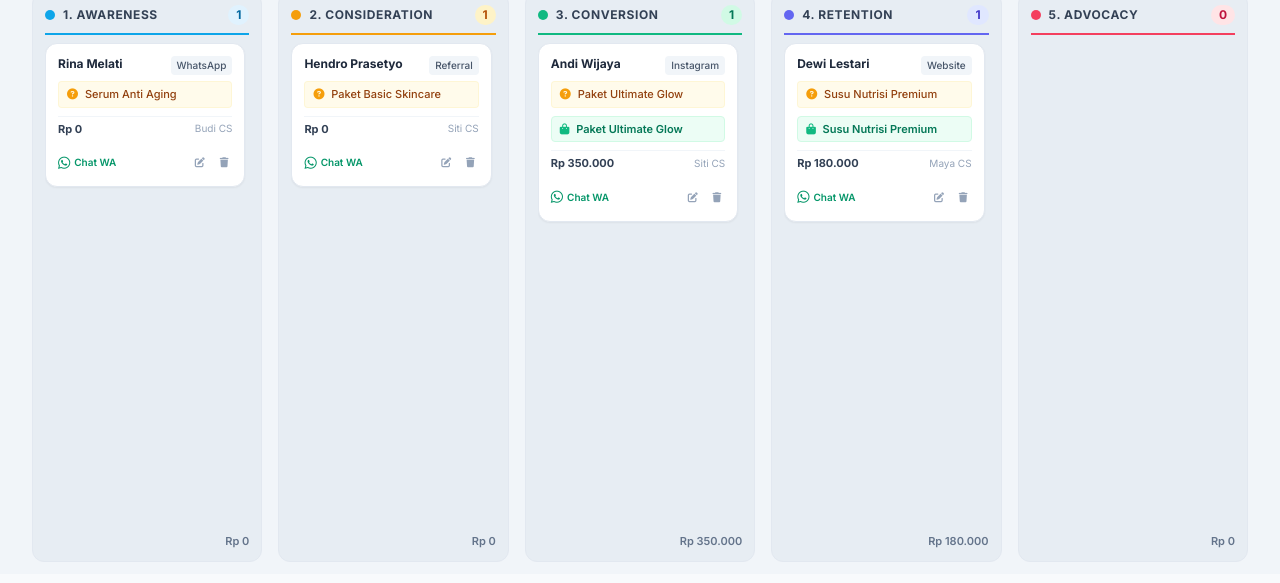
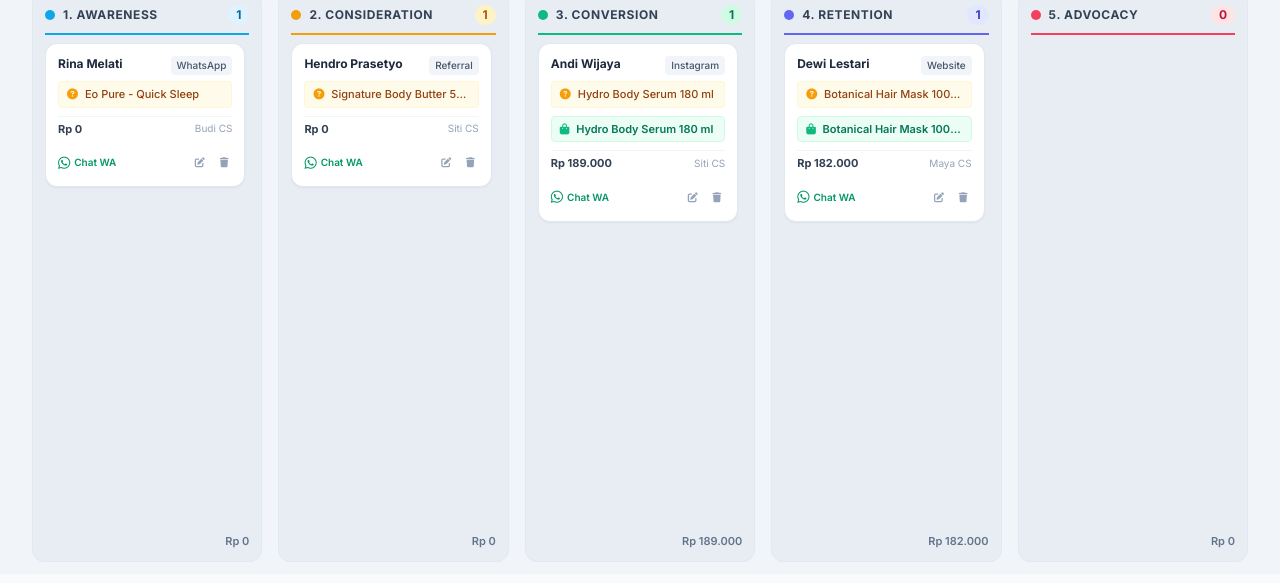
Before and after one commit to SeamSky03/NexusCRM, a plain HTML site: page index.html in a window 1280 px wide. Shown: the part 226-809 px from the top of the page. Drawn offline with nearby package versions, Linux system fonts and the light colour scheme.

Commit message:
Update index.html

```diff
--- a/index.html
+++ b/index.html
@@ -662,7 +662,7 @@
 
         <div>
           <label class="block font-semibold text-slate-700 mb-1">Kategori Produk</label>
-          <input type="text" id="prodCategory" placeholder="Contoh: Skincare, Elektronik, Jasa" class="w-full px-3 py-2 border border-slate-300 rounded-lg focus:ring-2 focus:ring-emerald-500">
+          <input type="text" id="prodCategory" placeholder="Contoh: Skincare, Essential Oil, Aksesoris" class="w-full px-3 py-2 border border-slate-300 rounded-lg focus:ring-2 focus:ring-emerald-500">
         </div>
 
         <div class="flex justify-end space-x-3 pt-3 border-t border-slate-200">
@@ -675,17 +675,48 @@
 
   <!-- JAVASCRIPT APP LOGIC -->
   <script>
-    // Initial State & Initial Dummy Data
+    // Initial State & Initial Data dari Gambar
     let activeUser = 'Admin';
     let gsheetWebhookUrl = localStorage.getItem('nexus_gsheet_url') || '';
     let autoSyncEnabled = localStorage.getItem('nexus_auto_sync') === 'true';
 
-    let products = JSON.parse(localStorage.getItem('nexus_products')) || [
-      { id: 'p1', name: 'Paket Basic Skincare', price: 150000, category: 'Skincare' },
-      { id: 'p2', name: 'Paket Ultimate Glow', price: 350000, category: 'Skincare' },
-      { id: 'p3', name: 'Serum Anti Aging Extra', price: 210000, category: 'Serum' },
-      { id: 'p4', name: 'Susu Nutrisi Premium', price: 180000, category: 'Health' }
+    let defaultProducts = [
+      { id: 'p1', name: 'Signature Body Butter 5 gr', price: 25000, category: 'Body Care' },
+      { id: 'p2', name: 'Signature Body Butter 50 gr', price: 194000, category: 'Body Care' },
+      { id: 'p3', name: 'Signature Body Butter 75 gr', price: 279000, category: 'Body Care' },
+      { id: 'p4', name: 'Signature Deodorant 30 gr', price: 148000, category: 'Body Care' },
+      { id: 'p5', name: 'Signature Deodorant 5 gr', price: 25000, category: 'Body Care' },
+      { id: 'p6', name: 'Hydro Body Serum 180 ml', price: 189000, category: 'Body Care' },
+      { id: 'p7', name: 'Ocean Pure 100 ml', price: 179000, category: 'Body Care' },
+      { id: 'p8', name: 'Botanical Hair Mask 100 gr', price: 182000, category: 'Hair Care' },
+      { id: 'p9', name: 'Frizz Away Shampoo 30 ml', price: 35000, category: 'Hair Care' },
+      { id: 'p10', name: 'Frizz Away Shampoo 180 ml', price: 197000, category: 'Hair Care' },
+      { id: 'p11', name: 'Frizz Away Shampoo 450 ml', price: 384000, category: 'Hair Care' },
+      { id: 'p12', name: 'Gentle and Mild Head To Toe Wash 30 ml', price: 35000, category: 'Body Care' },
+      { id: 'p13', name: 'Gentle and Mild Head To Toe Wash 180 ml', price: 197000, category: 'Body Care' },
+      { id: 'p14', name: 'Gentle and Mild Head To Toe Wash 450 ml', price: 384000, category: 'Body Care' },
+      { id: 'p15', name: 'Moisturizing Stick 10gr', price: 50000, category: 'Skincare' },
+      { id: 'p16', name: 'Signature Coffe Scrub 95 gr', price: 172000, category: 'Body Care' },
+      { id: 'p17', name: 'Eo Pure - Warm Hug', price: 130000, category: 'Essential Oil' },
+      { id: 'p18', name: 'Eo Pure - Inner Peace', price: 130000, category: 'Essential Oil' },
+      { id: 'p19', name: 'Eo Pure - Be Brave', price: 130000, category: 'Essential Oil' },
+      { id: 'p20', name: 'Eo Pure - Mindfullnes', price: 130000, category: 'Essential Oil' },
+      { id: 'p21', name: 'Eo Pure - Quick Joy', price: 130000, category: 'Essential Oil' },
+      { id: 'p22', name: 'Eo Pure - Quick Sleep', price: 130000, category: 'Essential Oil' },
+      { id: 'p23', name: 'Eo Pure - Brain Reset', price: 130000, category: 'Essential Oil' },
+      { id: 'p24', name: 'Eo Pure - Wake Up', price: 130000, category: 'Essential Oil' },
+      { id: 'p25', name: 'Eo Roller- Quick Joy', price: 100000, category: 'Essential Oil' },
+      { id: 'p26', name: 'Eo Roller- Quick sleep', price: 100000, category: 'Essential Oil' },
+      { id: 'p27', name: 'Eo Roller- Be Brave', price: 100000, category: 'Essential Oil' },
+      { id: 'p28', name: 'Eo Roller- Brain Reset', price: 100000, category: 'Essential Oil' },
+      { id: 'p29', name: 'Eo Parfume - Verde Essence Hydro', price: 139000, category: 'Parfume' },
+      { id: 'p30', name: 'Eo Parfume - Jardin Lumiere Hairmask', price: 145000, category: 'Parfume' },
+      { id: 'p31', name: 'Eo Parfum - Divine Resin Frizzy', price: 139000, category: 'Parfume' },
+      { id: 'p32', name: 'Scented Candle', price: 30000, category: 'Aksesoris' },
+      { id: 'p33', name: 'Dompet EO Werkin', price: 100000, category: 'Aksesoris' }
     ];
+
+    let products = JSON.parse(localStorage.getItem('nexus_products')) || defaultProducts;
 
     let leads = JSON.parse(localStorage.getItem('nexus_leads')) || [
       {
@@ -694,9 +725,9 @@
         name: 'Andi Wijaya',
         phone: '081234567890',
         source: 'Instagram',
-        askedProduct: 'Paket Ultimate Glow',
-        productBought: 'Paket Ultimate Glow',
-        value: 350000,
+        askedProduct: 'Hydro Body Serum 180 ml',
+        productBought: 'Hydro Body Serum 180 ml',
+        value: 189000,
         stage: 'conversion',
         pic: 'Siti CS',
         paymentStatus: 'Lunas',
@@ -708,7 +739,7 @@
         name: 'Rina Melati',
         phone: '085711223344',
         source: 'WhatsApp',
-        askedProduct: 'Serum Anti Aging',
+        askedProduct: 'Eo Pure - Quick Sleep',
         productBought: '',
         value: 0,
         stage: 'awareness',
@@ -722,9 +753,9 @@
         name: 'Dewi Lestari',
         phone: '081987654321',
         source: 'Website',
-        askedProduct: 'Susu Nutrisi Premium',
-        productBought: 'Susu Nutrisi Premium',
-        value: 180000,
+        askedProduct: 'Botanical Hair Mask 100 gr',
+        productBought: 'Botanical Hair Mask 100 gr',
+        value: 182000,
         stage: 'retention',
         pic: 'Maya CS',
         paymentStatus: 'Lunas',
@@ -736,7 +767,7 @@
         name: 'Hendro Prasetyo',
         phone: '082144556677',
         source: 'Referral',
-        askedProduct: 'Paket Basic Skincare',
+        askedProduct: 'Signature Body Butter 50 gr',
         productBought: '',
         value: 0,
         stage: 'consideration',
```
